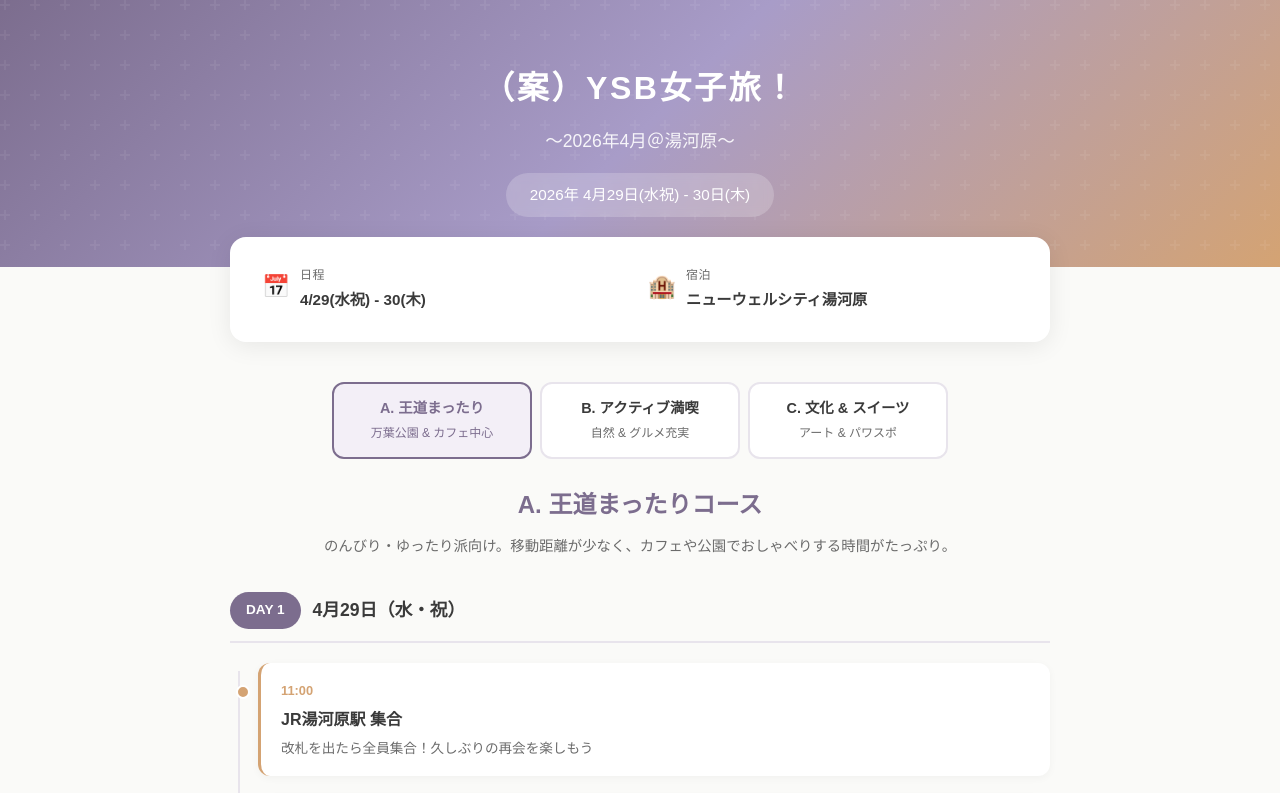
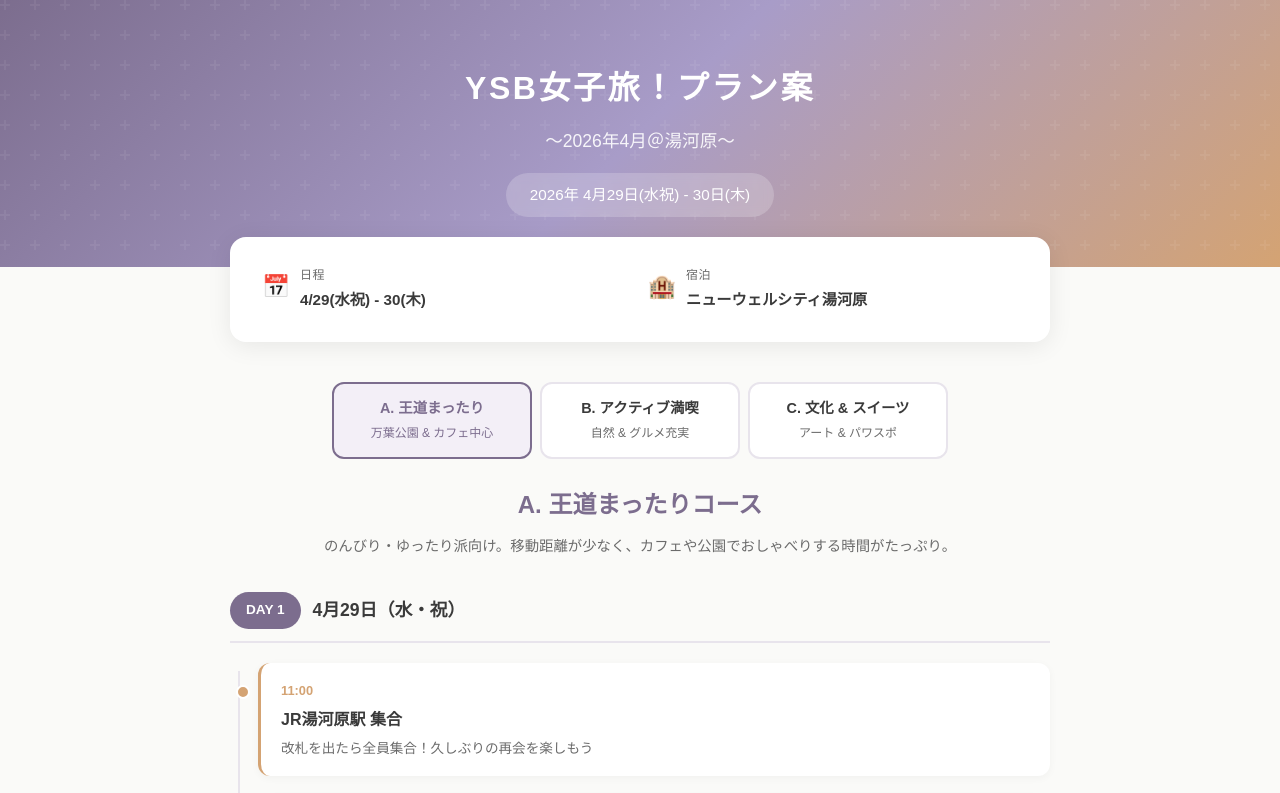
Before and after one commit to m-mirei/yugawara-trip-2026, a plain HTML site: page index.html in a window 1280 px wide. Shown: the top 793 px of the page. Drawn offline with Linux system fonts and the light colour scheme.

Commit message:
fix: タイトル修正・フォントをメイリオに変更

```diff
--- a/index.html
+++ b/index.html
@@ -28,7 +28,8 @@
 
       body {
         font-family:
-          "Hiragino Kaku Gothic ProN", "Noto Sans JP", "Yu Gothic", sans-serif;
+          "Meiryo", "メイリオ", "Hiragino Kaku Gothic ProN", "Noto Sans JP",
+          sans-serif;
         background: var(--bg);
         color: var(--text);
         line-height: 1.8;
@@ -509,7 +510,7 @@
     <!-- ヒーロー -->
     <header class="hero">
       <div class="hero-content">
-        <h1>（案）YSB女子旅！</h1>
+        <h1>YSB女子旅！プラン案</h1>
         <p class="subtitle">～2026年4月＠湯河原～</p>
         <span class="date-badge">2026年 4月29日(水祝) - 30日(木)</span>
       </div>
```
